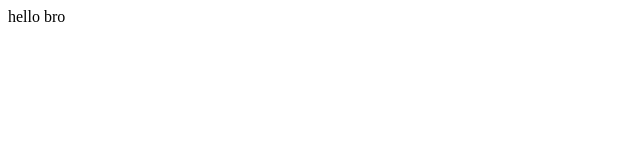
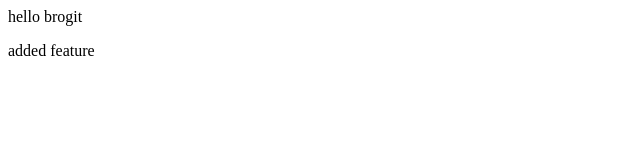
Before and after one commit to prernasuryawanshi/newrepodemo, a plain HTML site: page index.html in a window 1280 px wide. Shown: the whole page, without its empty margins (0-640 px from the left). Drawn offline with Linux system fonts and the light colour scheme.

Commit message:
new feature in new branch

```diff
--- a/index.html
+++ b/index.html
@@ -1 +1,2 @@
-<p>hello bro</p>
+<p>hello brogit </p>
+<p>added feature</p>
```
